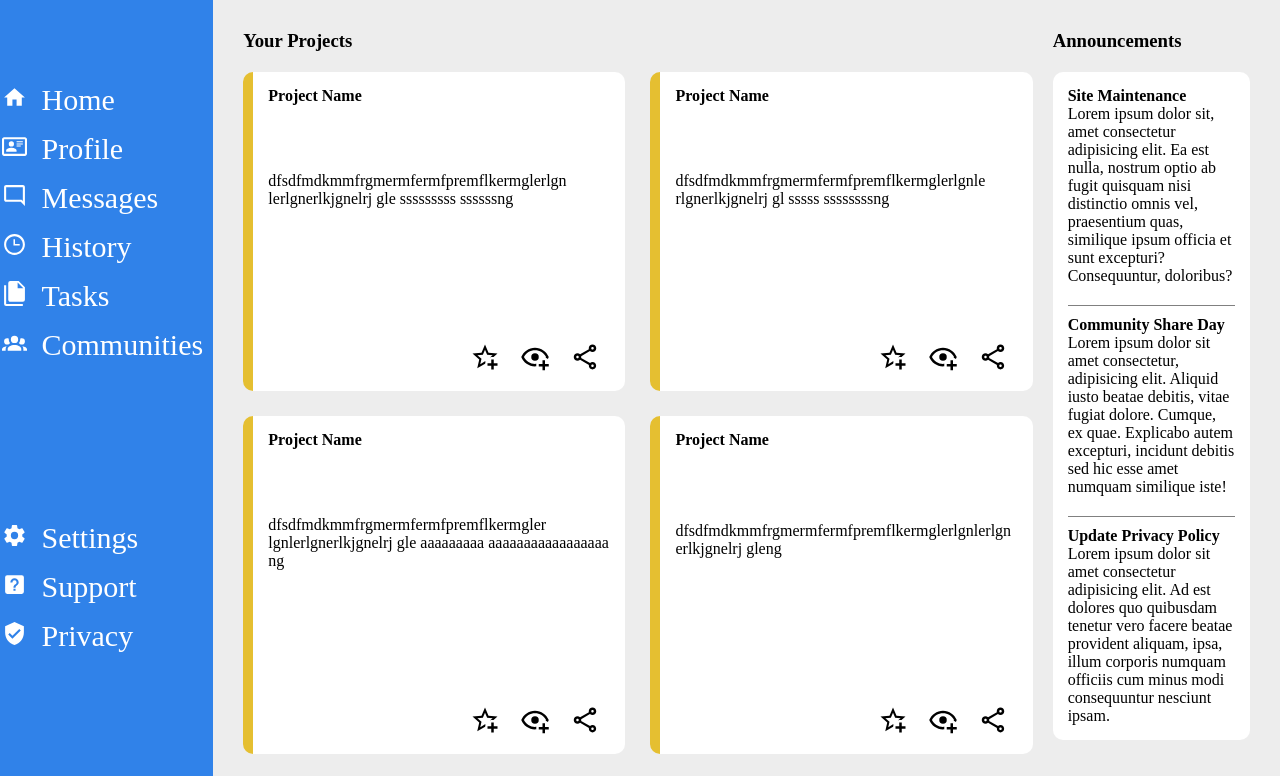
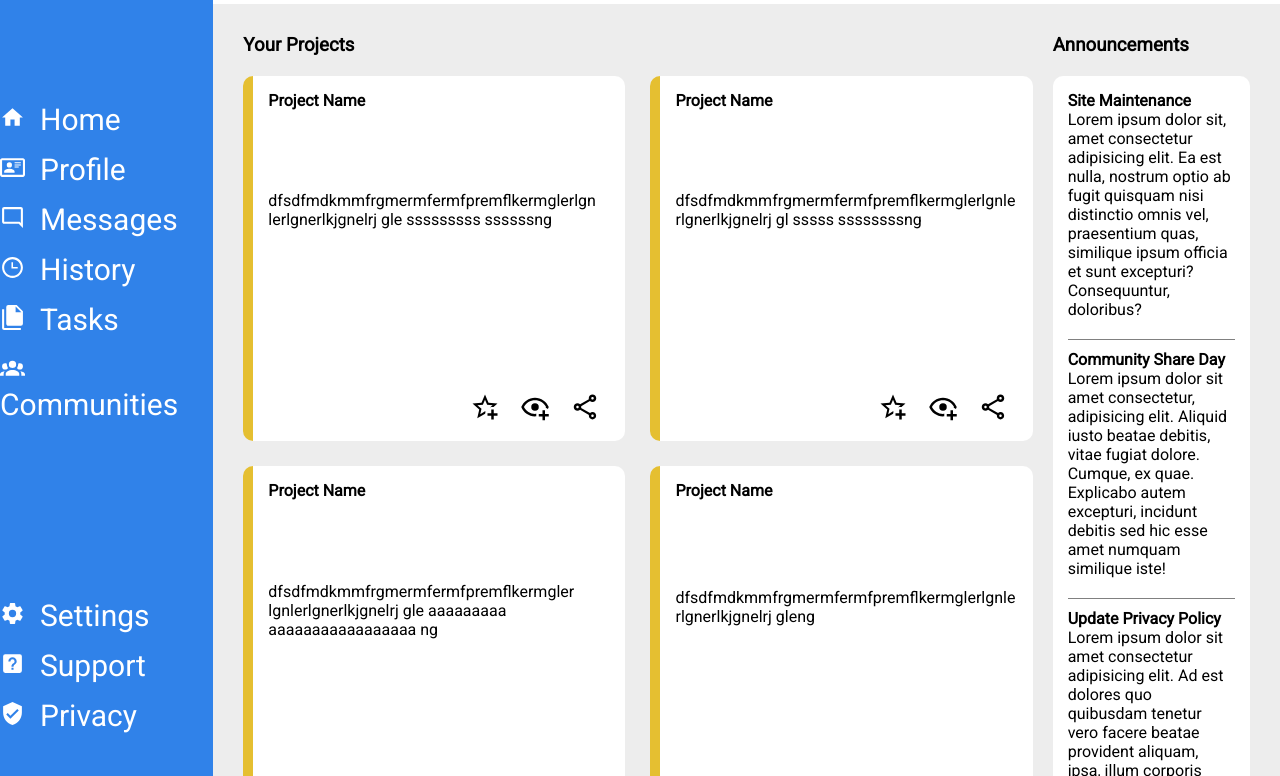
Before and after one commit to rgarcr/admin-dashboard, a plain HTML site: page index.html in a window 1280 px wide. Shown: the part 142-918 px from the top of the page. Drawn offline with Linux system fonts and the light colour scheme.

Commit message:
Added Font Roboto

```diff
--- a/index.html
+++ b/index.html
@@ -4,6 +4,9 @@
 <head>
     <meta charset="UTF-8">
     <meta name="viewport" content="width=device-width, initial-scale=1.0">
+    <link rel="preconnect" href="https://fonts.googleapis.com">
+    <link rel="preconnect" href="https://fonts.gstatic.com" crossorigin>
+    <link href="https://fonts.googleapis.com/css2?family=Roboto&display=swap" rel="stylesheet">
     <link rel="stylesheet" href="main.css">
     <title>Document</title>
 </head>
@@ -117,15 +120,21 @@
                 <div class="announcements">
                     <div class="announcement ann-1">
                         <h4>Site Maintenance</h4>
-                        <p>Lorem ipsum dolor sit, amet consectetur adipisicing elit. Ea est nulla, nostrum optio ab fugit quisquam nisi distinctio omnis vel, praesentium quas, similique ipsum officia et sunt excepturi? Consequuntur, doloribus?</p>
+                        <p>Lorem ipsum dolor sit, amet consectetur adipisicing elit. Ea est nulla, nostrum optio ab
+                            fugit quisquam nisi distinctio omnis vel, praesentium quas, similique ipsum officia et sunt
+                            excepturi? Consequuntur, doloribus?</p>
                     </div>
                     <div class="announcement ann-2">
                         <h4>Community Share Day</h4>
-                        <p>Lorem ipsum dolor sit amet consectetur, adipisicing elit. Aliquid iusto beatae debitis, vitae fugiat dolore. Cumque, ex quae. Explicabo autem excepturi, incidunt debitis sed hic esse amet numquam similique iste!</p>
+                        <p>Lorem ipsum dolor sit amet consectetur, adipisicing elit. Aliquid iusto beatae debitis, vitae
+                            fugiat dolore. Cumque, ex quae. Explicabo autem excepturi, incidunt debitis sed hic esse
+                            amet numquam similique iste!</p>
                     </div>
                     <div class="announcement">
                         <h4>Update Privacy Policy</h4>
-                        <p>Lorem ipsum dolor sit amet consectetur adipisicing elit. Ad est dolores quo quibusdam tenetur vero facere beatae provident aliquam, ipsa, illum corporis numquam officiis cum minus modi consequuntur nesciunt ipsam.</p>
+                        <p>Lorem ipsum dolor sit amet consectetur adipisicing elit. Ad est dolores quo quibusdam tenetur
+                            vero facere beatae provident aliquam, ipsa, illum corporis numquam officiis cum minus modi
+                            consequuntur nesciunt ipsam.</p>
                     </div>
                 </div>
             </div>
--- a/main.css
+++ b/main.css
@@ -6,6 +6,7 @@
 body{
     height: 100vh;
     box-sizing: border-box;
+    font-family: 'Roboto', sans-serif;
 }
 .grid-container{
     height: 100%;
```
